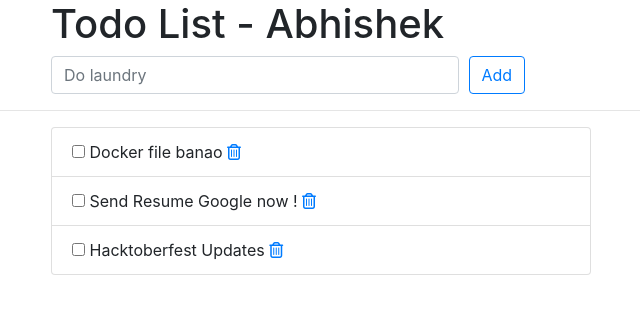
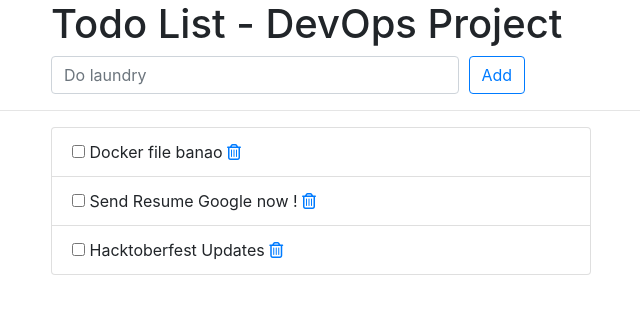
Before and after one commit to Somraj2929/Jenkins-Pipelines, a Django app: page /todos/ in a window 1280 px wide. Shown: the top 314 px of the page, without its empty margins (224-864 px from the left). Run offline with Django 3.2, Linux system fonts and the light colour scheme; data comes from the database, SQL or seed files in the repository; some libraries are stand-ins or nearby versions.

Commit message:
Refactor Dockerfile for multi-stage builds, update Jenkinsfile for dynamic image tagging, and enhance README with project title change

```diff
--- a/python-jenkins-argocd-k8s/todos/templates/todos/index.html
+++ b/python-jenkins-argocd-k8s/todos/templates/todos/index.html
@@ -12,7 +12,7 @@
     <div class="offset-md-2 col-lg-9">
       <div class="page-header">
         <h1>
-          Todo List - Abhishek
+          Todo List - DevOps Project
         </h1>
       </div>
     </div>
```
Also changed, not shown: python-jenkins-argocd-k8s/README.md, 2 other files.
